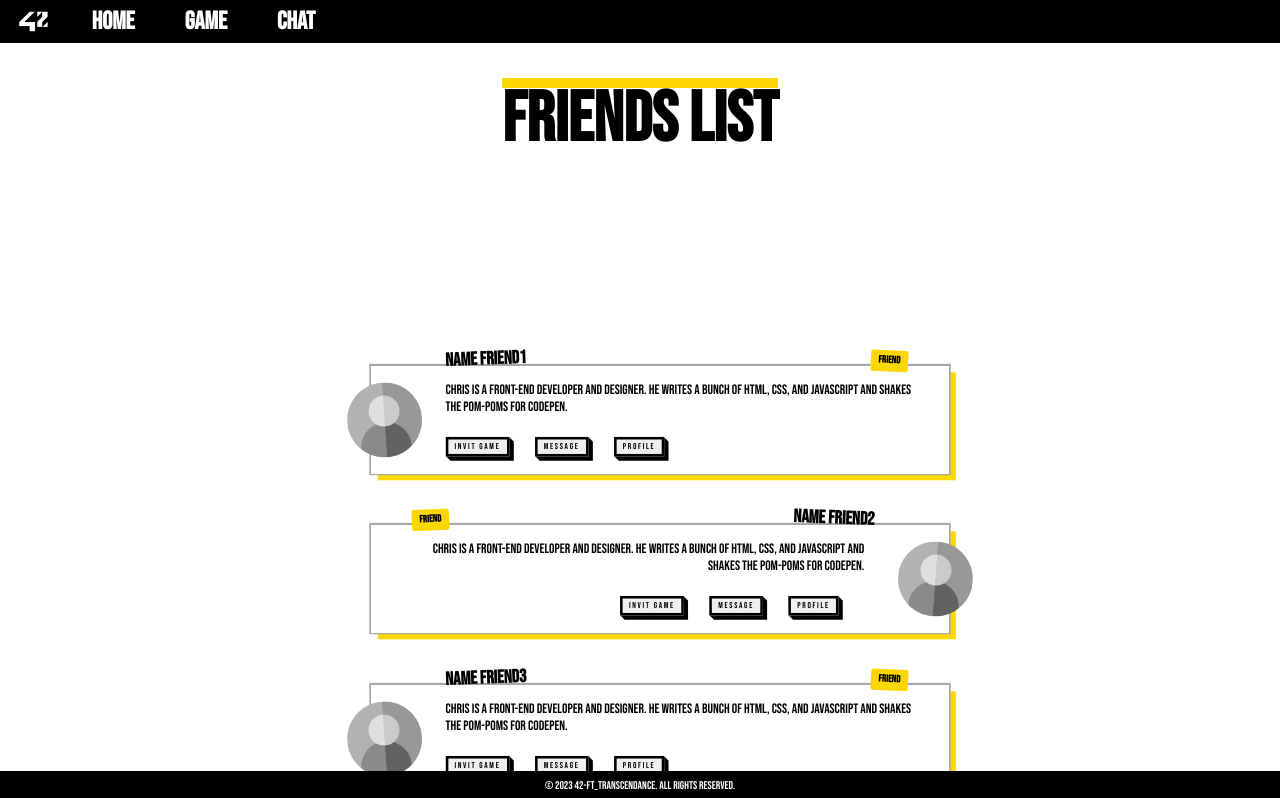
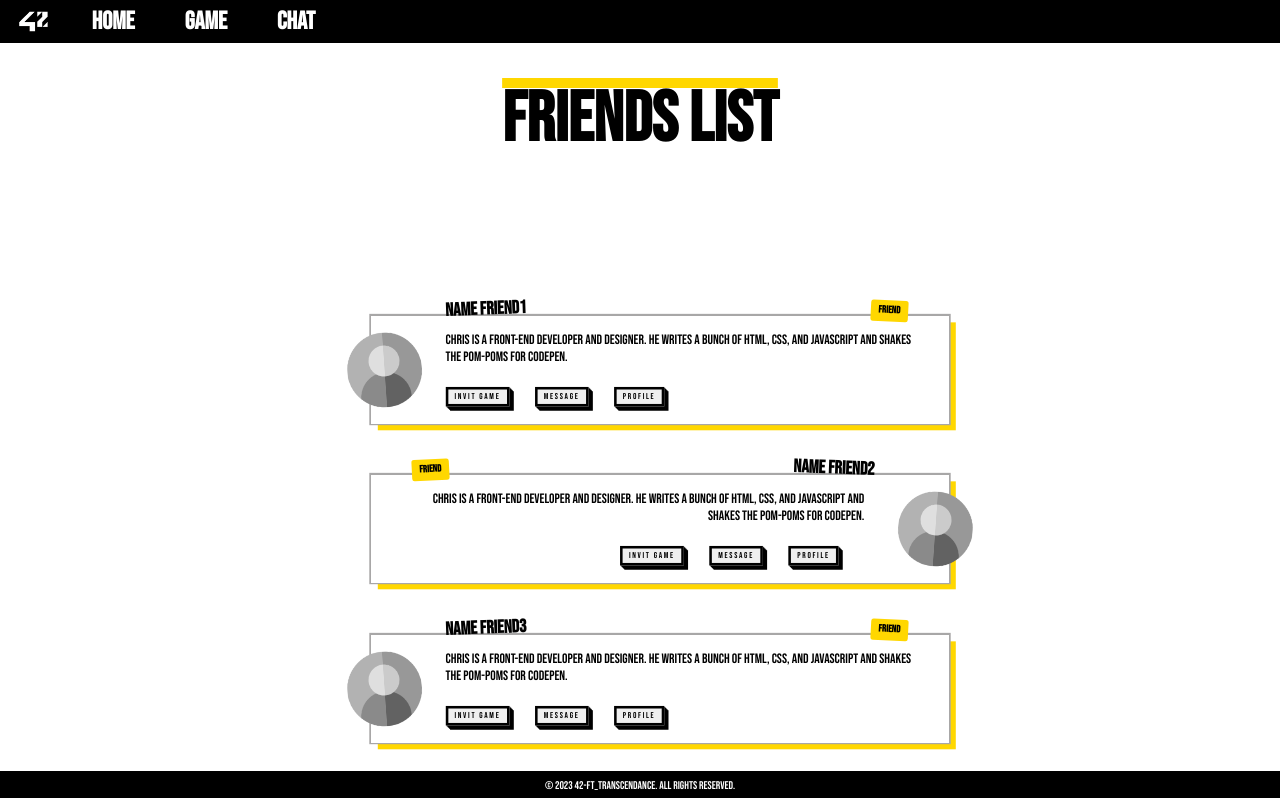
Before and after one commit to Mmahias/ft_transcendence, a React (Create React App) app in the folder frontend/: page /user/friends in a window 1280 px wide. Shown: the top 798 px of the page. Built offline with nearby package versions, Linux system fonts and the light colour scheme.

Commit message:
petit update front

```diff
--- a/frontend/src/pages/User/friends.tsx
+++ b/frontend/src/pages/User/friends.tsx
@@ -7,7 +7,7 @@ const Friends: React.FC = () => {
     return (
         <div className="content">
             <h1 style={{justifyContent: "center", marginTop: "100px"}}><span className="friends-p">Friends List</span></h1>
-            <ul className="team" style={{marginTop: '300px'}}>
+            <ul className="team" style={{marginTop: '250px'}}>
                 <li className="member co-funder">
                     <div className="thumb"><img src= {userImage} /></div>
                     <div className="description">
--- a/frontend/src/pages/User/profile.tsx
+++ b/frontend/src/pages/User/profile.tsx
@@ -1,6 +1,6 @@
 import React from "react";
 import './profile.style.css';
-import userImage from '../../assets/user.png'
+import userImage from '../../assets/user2.png'
 import { Link as RouterLink } from "react-router-dom";
 
 
```
Also changed, not shown: frontend/src/assets/pencil-square.svg (deleted), frontend/src/assets/user2.png (added).
